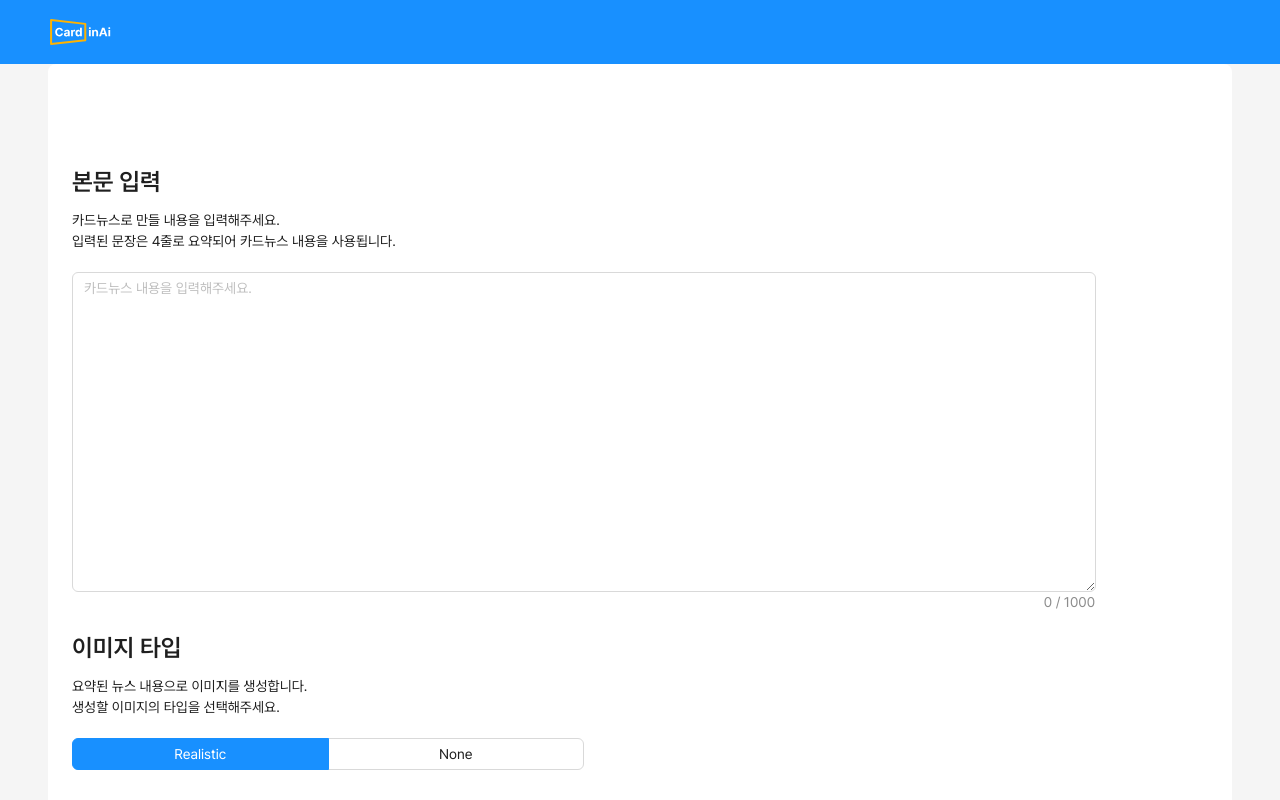
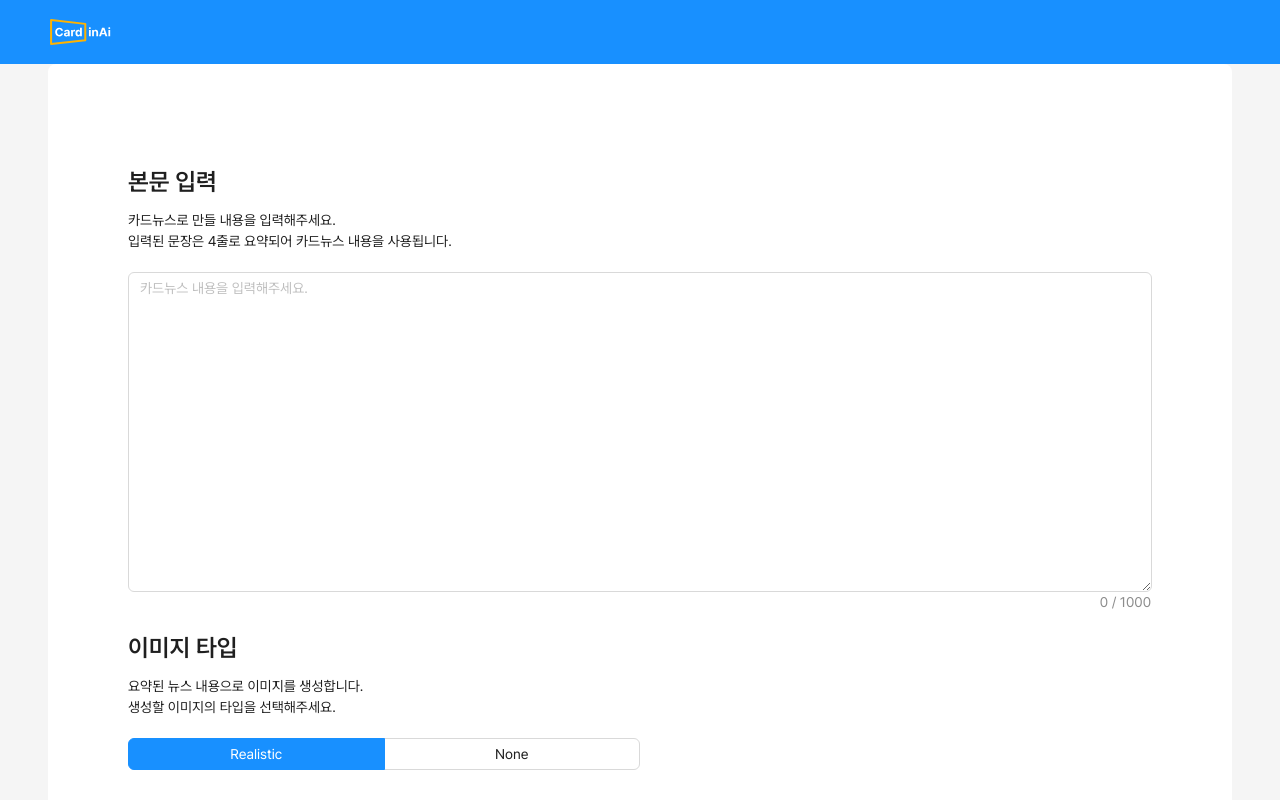
Before and after one commit to wet6123/card-news, a React (Vite) app: page /create in a window 1280 px wide. Shown: the top 800 px of the page. Built offline with nearby package versions, Linux system fonts and the light colour scheme.

Commit message:
fix: add imageType state

```diff
--- a/src/pages/create/Index.jsx
+++ b/src/pages/create/Index.jsx
@@ -29,7 +29,9 @@ const CreateIndex = () => {
         data: data,
       });
 
-      navigate("/download", { state: { data: response.data } });
+      navigate("/download", {
+        state: { data: response.data, imageType: imageType },
+      });
     } catch (error) {
       console.error("Error:", error);
       message.error("뉴스를 요약하는 중에 오류가 발생했습니다");
@@ -41,7 +43,7 @@ const CreateIndex = () => {
   return (
     <>
       <Spin spinning={loading} tip="뉴스를 요약하는 중..." fullscreen></Spin>
-      <div className="h-208 flex flex-col justify-center">
+      <div className="h-208 flex flex-col justify-center mx-auto max-w-5xl">
         <div className="max-w-5xl">
           <Title level={3}>본문 입력</Title>
           <p>카드뉴스로 만들 내용을 입력해주세요.</p>
```
